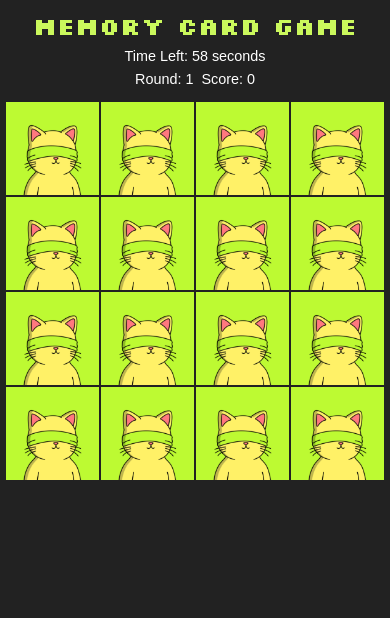
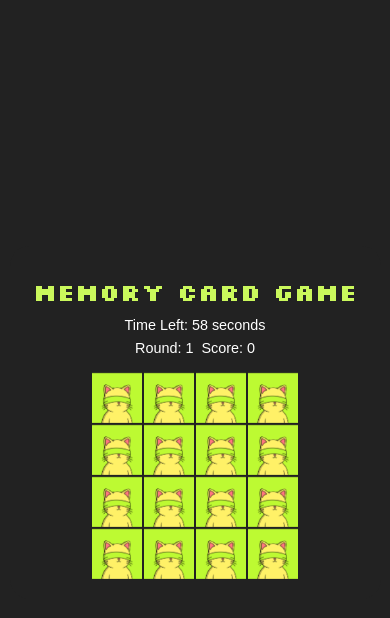
Before and after one commit to K7stia/memory-puss, a plain HTML site: page index.html in a window 390 px wide. Both pictures are taken after a click on the button "Start". Drawn offline with Linux system fonts and the light colour scheme.

Commit message:
Add files via upload

```diff
--- a/index.html
+++ b/index.html
@@ -32,6 +32,7 @@
         h1 {
             margin: 10px 0px;
             font-size: 2rem;
+            /* Базовий розмір для десктопу */
         }
 
         h2 {
@@ -55,7 +56,9 @@
             z-index: 2;
             position: relative;
             width: 90%;
+            /* Зменшуємо ширину для мобільних */
             max-width: 500px;
+            /* Обмежуємо максимальну ширину */
         }
 
         #menu.active,
@@ -68,14 +71,18 @@
         #game-board {
             display: grid;
             grid-template-columns: repeat(4, 80px);
+            /* Зменшено з 100px */
             grid-template-rows: repeat(4, 80px);
             gap: 5px;
+            /* Зменшено з 10px */
             justify-content: center;
             margin-top: 15px;
+            /* Зменшено з 20px */
         }
 
         .card {
             width: 80px;
+            /* Зменшено з 100px */
             height: 80px;
             position: relative;
             cursor: pointer;
@@ -84,8 +91,8 @@
         }
 
         .card img {
-            width: 100%;
-            height: 100%;
+            width: 80px;
+            height: 80px;
             object-fit: cover;
         }
 
@@ -119,16 +126,21 @@
             transform: translate(-50%, -50%);
             background-color: #333;
             padding: 15px;
+            /* Зменшено з 20px */
             border-radius: 10px;
             z-index: 3;
             width: 80%;
+            /* Адаптивна ширина */
             max-width: 300px;
+            /* Обмежуємо для малих екранів */
         }
 
         button {
             padding: 12px 24px;
+            /* Збільшено для зручності натискання */
             margin: 5px;
             font-size: 1.1rem;
+            /* Збільшено з 16px */
             cursor: pointer;
             position: relative;
             z-index: 3;
@@ -141,6 +153,7 @@
 
         #leaderboard-list li {
             margin: 8px 0;
+            /* Зменшено з 10px */
         }
 
         .floating-card {
@@ -196,66 +209,90 @@
             align-items: center;
             gap: 10px;
             margin: 5px 0;
+            /* Збільшено для кращого вигляду */
         }
 
         #player-name {
             margin-bottom: 5px;
             padding: 8px;
+            /* Збільшено для зручності */
             font-size: 1rem;
             transition: border 0.3s ease;
             width: 100%;
+            /* Повна ширина для адаптивності */
             box-sizing: border-box;
+            /* Включаємо padding у ширину */
         }
 
         #player-name.error {
             border: 2px solid red;
         }
 
-        /* Адаптація для мобільних */
+        /* Медіазапити для мобільних пристроїв */
         @media (max-width: 600px) {
-            body {
-                align-items: flex-start;
-                /* Вирівнюємо зверху для повноекранного вигляду */
-                height: 100%;
+            h1 {
+                font-size: 1.5rem;
+                /* Зменшуємо заголовок */
             }
 
-            #game-container {
-                width: calc(100% - 10px);
-                /* Майже повна ширина з відступами 5px з боків */
-                height: 100%;
-                /* Повна висота */
-                padding: 5px;
-                /* Мінімальні відступи */
-                margin: 0;
-                border-radius: 0;
-                /* Прибираємо округлення для повноекранності */
-                display: flex;
-                flex-direction: column;
-                justify-content: space-between;
-            }
-
-            #game-container.active {
-                display: flex;
-                /* Змінюємо display для flex */
-            }
-
-            h1 {
-                font-size: 1.5rem;
-                margin: 5px 0;
+            h2 {
+                font-size: 1.2rem;
             }
 
             p {
                 font-size: 0.9rem;
             }
 
+            #game-board {
+                grid-template-columns: repeat(4, 60px);
+                /* Ще менший розмір карток */
+                grid-template-rows: repeat(4, 60px);
+                gap: 3px;
+            }
+
+            .card {
+                width: 60px;
+                height: 60px;
+            }
+
+            .card img {
+                width: 60px;
+                height: 60px;
+            }
+
+            button {
+                padding: 10px 20px;
+                /* Трохи зменшуємо для малих екранів */
+                font-size: 1rem;
+            }
+
+            #player-name {
+                font-size: 0.9rem;
+                padding: 6px;
+            }
+
             .stats {
                 gap: 8px;
-                margin: 3px 0;
+                /* Зменшуємо відстань між Score і Round */
+            }
         }
 
+        @media (max-width: 400px) {
             #game-board {
-                margin-top: 10px;
-                margin-bottom: 10px;
+                grid-template-columns: repeat(4, 50px);
+                /* Найменший розмір для дуже малих екранів */
+                grid-template-rows: repeat(4, 50px);
+                gap: 2px;
+            }
+
+            .card {
+                width: 50px;
+                height: 50px;
+            }
+
+            .card img {
+                width: 50px;
+                height: 50px;
             }
         }
     </style>
@@ -389,7 +426,6 @@
             roundDisplay.textContent = round + 1;
             clearInterval(timer);
             timer = setInterval(updateTimer, 1000);
-            adjustGameBoardSize(); // Налаштування розміру карток
             generateCards();
         }
 
@@ -415,27 +451,6 @@
             document.getElementById("game-container").classList.add("active");
             clearFloatingCards();
             startGame();
-        }
-
-        function adjustGameBoardSize() {
-            const isMobile = window.innerWidth <= 600;
-            if (isMobile) {
-                const screenWidth = window.innerWidth;
-                const screenHeight = window.innerHeight;
-                const availableWidth = screenWidth - 10; // 5px відступ з кожного боку
-                const cardSize = Math.floor(availableWidth / 4) - 2; // 4 картки + 3 gaps по 2px
-                const boardHeight = cardSize * 4 + 6; // 4 картки + 3 gaps
-
-                cardContainer.style.gridTemplateColumns = `repeat(4, ${cardSize}px)`;
-                cardContainer.style.gridTemplateRows = `repeat(4, ${cardSize}px)`;
-                cardContainer.style.gap = "2px";
-
-                const cards = document.querySelectorAll(".card");
-                cards.forEach(card => {
-                    card.style.width = `${cardSize}px`;
-                    card.style.height = `${cardSize}px`;
-                });
-            }
         }
 
         function generateCards() {
@@ -464,15 +479,10 @@
             pairedImages.sort(() => Math.random() - 0.5);
             let backImage = backImages[(round - 1) % 3];
 
-            const isMobile = window.innerWidth <= 600;
-            const cardSize = isMobile ? Math.floor((window.innerWidth - 10) / 4) - 2 : 80;
-
             pairedImages.forEach((image) => {
                 const card = document.createElement("div");
                 card.classList.add("card");
                 card.dataset.image = image;
-                card.style.width = `${cardSize}px`;
-                card.style.height = `${cardSize}px`;
                 card.innerHTML = `
             <div class="card-inner">
                 <div class="card-front"><img src="img/${image}" alt="Card"></div>
@@ -483,8 +493,6 @@
                 cards.push(card);
                 cardContainer.appendChild(card);
             });
-
-            if (isMobile) adjustGameBoardSize(); // Переналаштування розміру після генерації
         }
 
         function flipCard(card) {
@@ -534,13 +542,13 @@
 
         function startFloatingCards() {
             clearFloatingCards();
-            const isMobile = window.innerWidth <= 600;
-            const totalFloatingCards = isMobile ? 5 : 10;
+            const isMobile = window.innerWidth <= 600; // Визначаємо, чи мобільний пристрій
+            const totalFloatingCards = isMobile ? 5 : 10; // Менше карток на мобільних
             for (let i = 0; i < totalFloatingCards; i++) {
                 const card = document.createElement("div");
                 card.classList.add("floating-card");
 
-                const size = isMobile ? Math.random() * 80 + 50 : Math.random() * 100 + 100;
+                const size = isMobile ? Math.random() * 80 + 50 : Math.random() * 100 + 100; // Менший розмір для мобільних
                 card.style.width = `${size}px`;
                 card.style.height = `${size}px`;
 
@@ -583,13 +591,8 @@
             startFloatingCards();
         });
 
-        window.addEventListener("resize", () => {
-            if (document.getElementById("game-container").classList.contains("active")) {
-                adjustGameBoardSize();
-            } else {
-                startFloatingCards();
-            }
-        });
+        // Оновлюємо плаваючі картки при зміні розміру вікна
+        window.addEventListener("resize", startFloatingCards);
     </script>
 </body>
 
```
Lines whose indentation alone changed are shown as unchanged.
